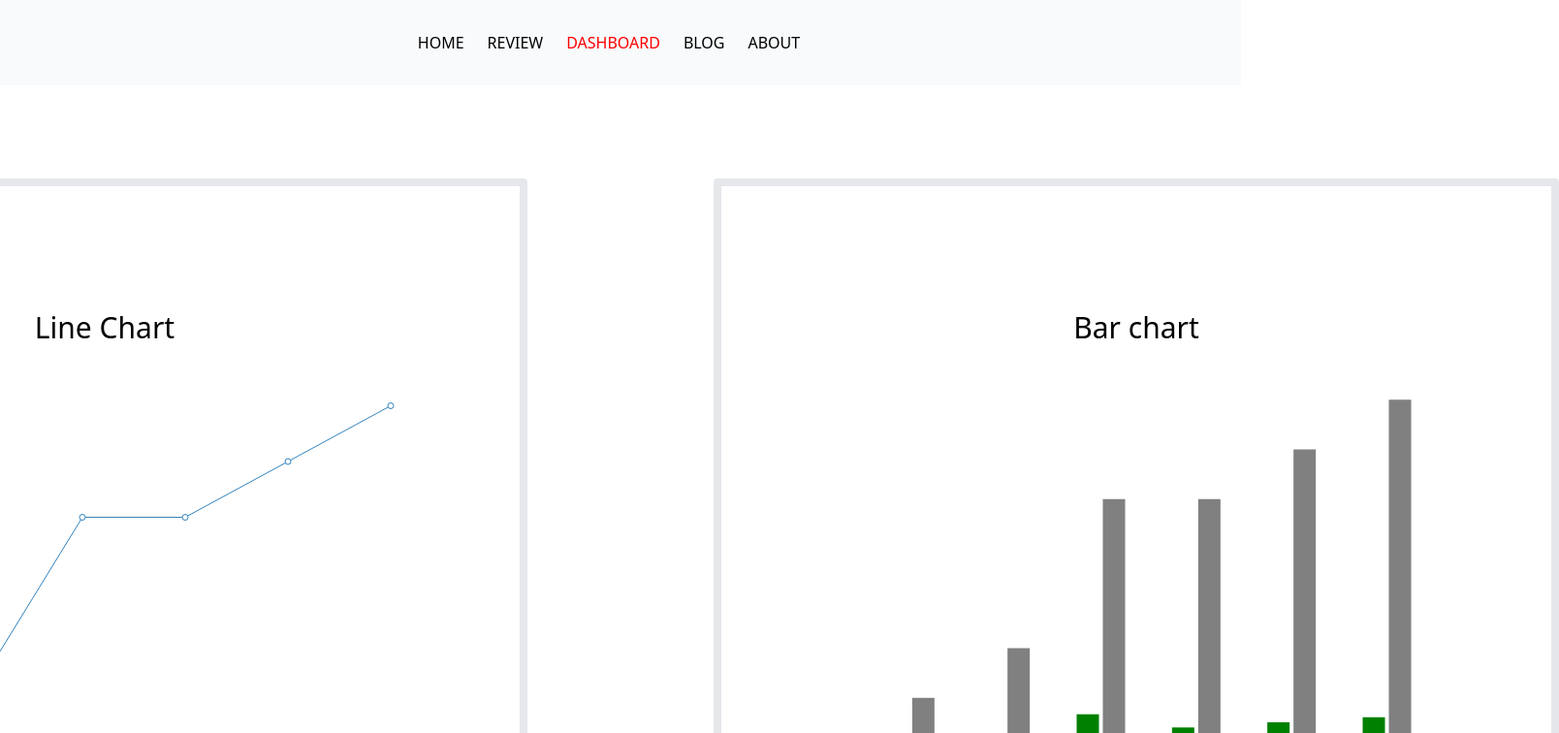
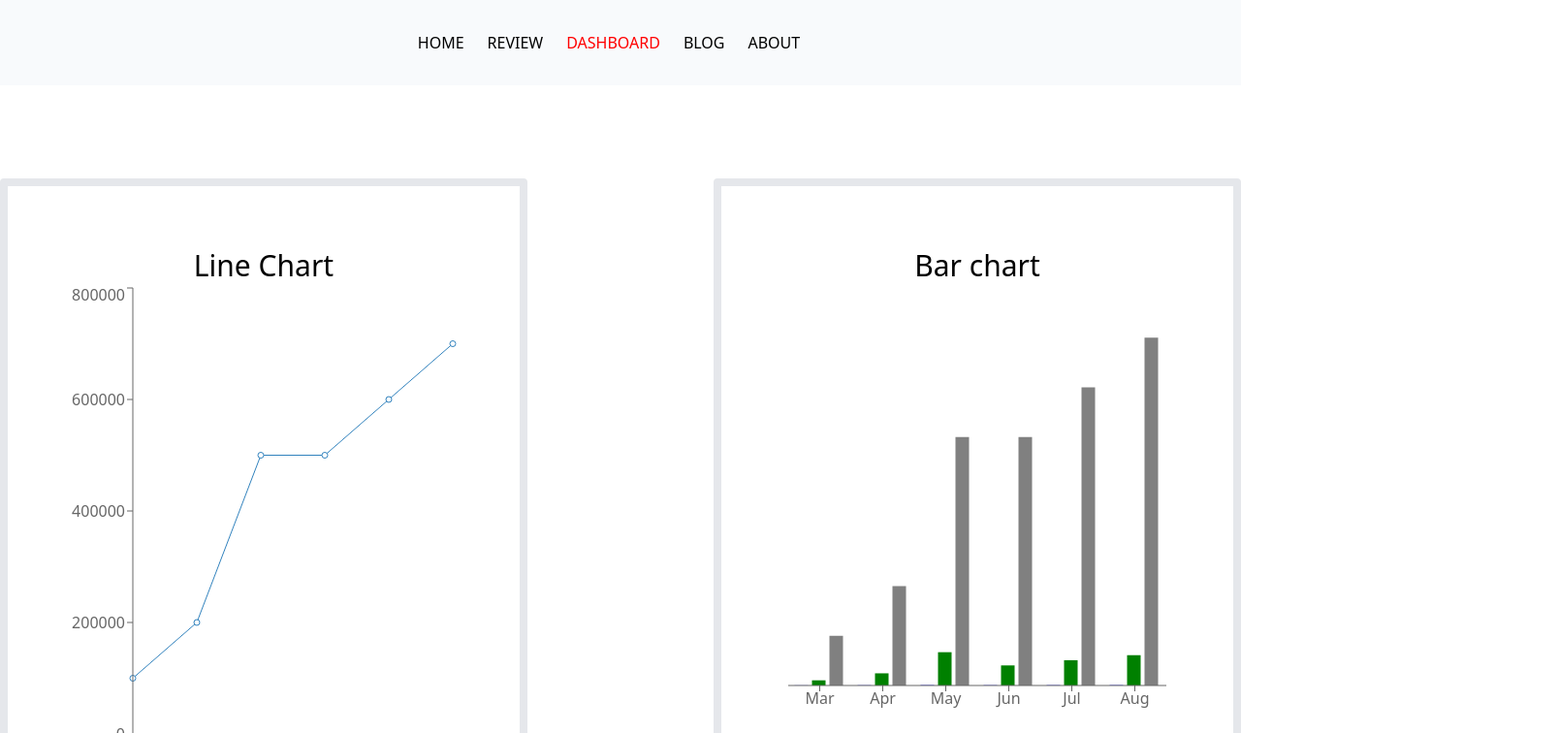
Before and after one commit to mahmudunnaby/headphone-analysis-website, a React (Create React App) app: page /dashboard in a window 1280 px wide. Shown: the top 756 px of the page at 97% size, 1608 px wide, since content can reach past the window. Built offline with nearby package versions, Linux system fonts and the light colour scheme.

Commit message:
complete

```diff
--- a/src/components/Dashboard/BarCharts.js
+++ b/src/components/Dashboard/BarCharts.js
@@ -41,10 +41,10 @@ const BarCharts = () => {
         }
     ]
     return (
-        <div className='p-32 m-24 border-8 rounded'>
+        <div className='p-16 m-24 border-8 rounded'>
             <h1 className=' text-3xl'>Bar chart</h1>
 
-            <BarChart width={600} height={450} data={data}>
+            <BarChart width={400} height={450} data={data}>
                 <Bar dataKey="sell" fill="BLUE" />
                 <Bar dataKey="revenue" fill="GREEN" />
                 <Bar dataKey="investment" fill="GRAY" />
--- a/src/components/Dashboard/LineCharts.js
+++ b/src/components/Dashboard/LineCharts.js
@@ -42,9 +42,9 @@ const LineCharts = () => {
     ]
     return (
 
-        <div className='p-32 m-24 border-8 rounded'>
+        <div className='p-16 m-24 border-8 rounded'>
             <h1 className='text-3xl'>Line Chart</h1>
-            <LineChart width={600} height={500} data={data}>
+            <LineChart width={400} height={500} data={data}>
                 <Line dataKey={'investment'}></Line>
                 <YAxis></YAxis>
                 <XAxis dataKey={'month'}></XAxis>
```
Also changed, not shown: 2 other files (tests, documents, lock files or other folders).
